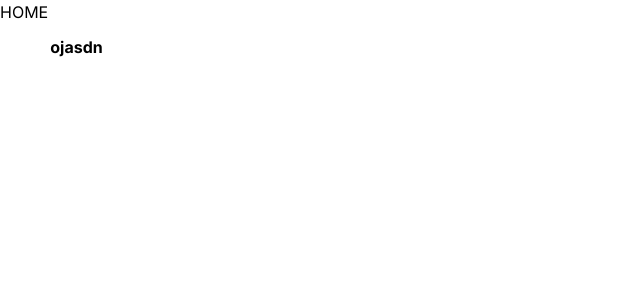
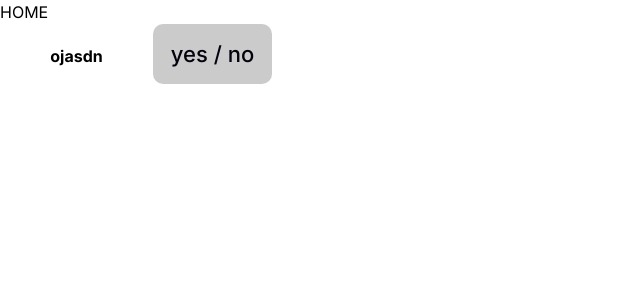
Before and after one commit to PaulaPerazzo/dixit-project, a Next.js app: page / in a window 1280 px wide. Shown: the top 300 px of the page, without its empty margins (0-640 px from the left). Built offline with nearby package versions, Linux system fonts and the light colour scheme.

Commit message:
feat/button-component: secondary button added

```diff
--- /dev/null
+++ b/src/components/SecondaryButton/index.tsx
@@ -0,0 +1,20 @@
+import React from 'react';
+import { StyledButton } from './style';
+
+type ButtonProps = {
+  text: string;
+  onClick: () => void;
+}
+
+const SecondaryButton: React.FC<ButtonProps> = ({
+  text, onClick
+}) => {
+  return (
+    <StyledButton onClick={onClick}>
+      {text}
+    </StyledButton>
+
+  )
+}
+
+export default SecondaryButton;
--- /dev/null
+++ b/src/components/SecondaryButton/style.ts
@@ -0,0 +1,23 @@
+import styled from 'styled-components';
+import { Inter } from 'next/font/google';
+
+const inter = Inter({
+    weight: '700',
+    style: 'normal',
+    subsets: ['latin'],
+});
+
+export const StyledButton = styled.button`
+    width: 119px;
+    height: 60px;
+    flex-shrink: 0;
+    border-radius: 10px;
+    background: #CBCBCB;
+    color: #05020E;
+    text-align: center;
+    font-family: ${inter};
+    font-size: 22px;
+    font-style: normal;
+    font-weight: 500;
+    line-height: normal;
+`;
--- a/src/components/index.ts
+++ b/src/components/index.ts
@@ -1,5 +1,7 @@
 import Button from "./Button";
+import SecondaryButton from "./SecondaryButton";
 
 export {
-    Button
+    Button,
+    SecondaryButton
 };
--- a/src/pages/home/index.tsx
+++ b/src/pages/home/index.tsx
@@ -1,4 +1,4 @@
-import { Button } from '@/components'
+import { Button, SecondaryButton } from '@/components'
 
 function Home() {
 
@@ -10,6 +10,7 @@ function Home() {
     <>
       <div>HOME</div>
       <Button text='ojasdn' onClick={handleClick} />
+      <SecondaryButton text='yes / no' onClick={handleClick} />
     </>
   )
 }
```
